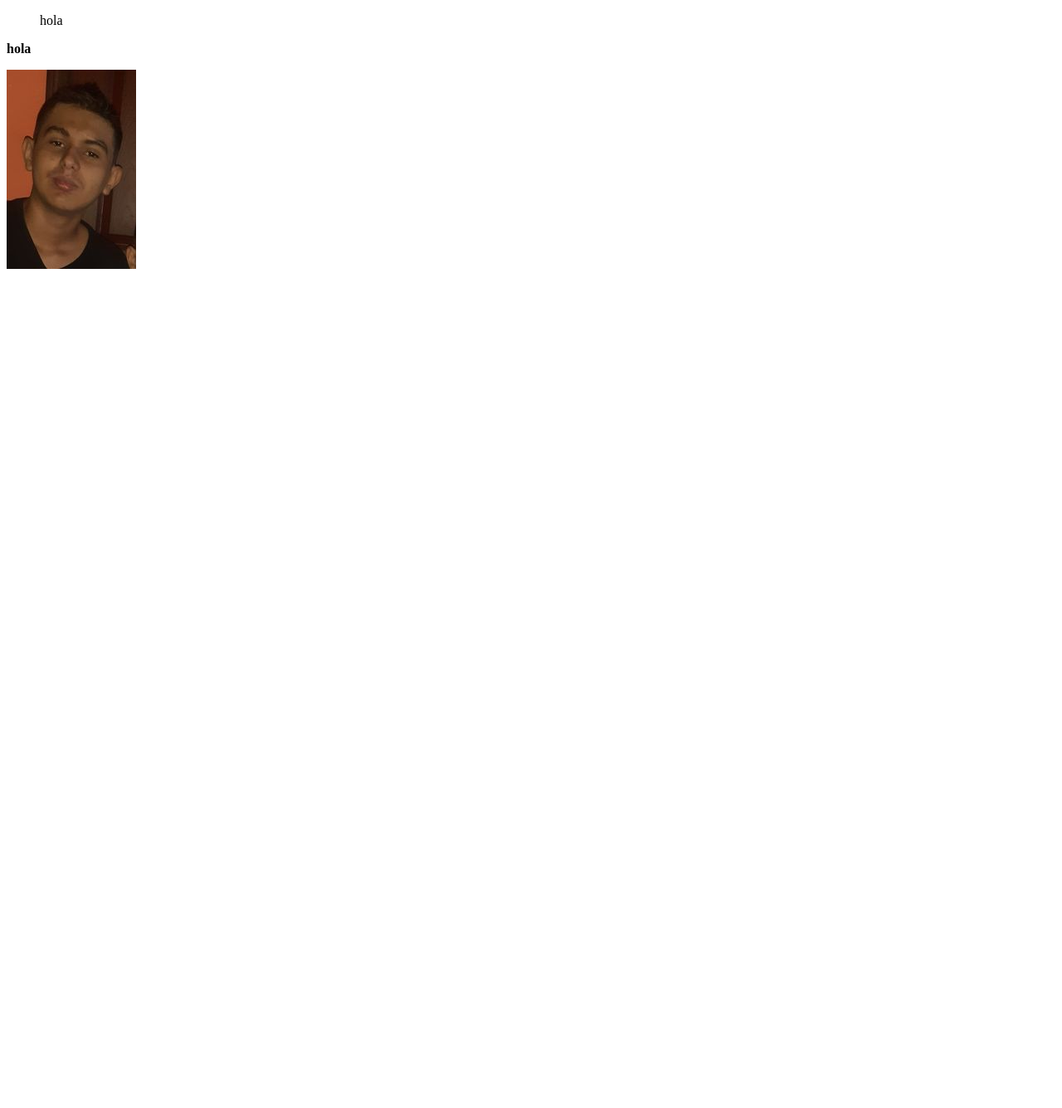
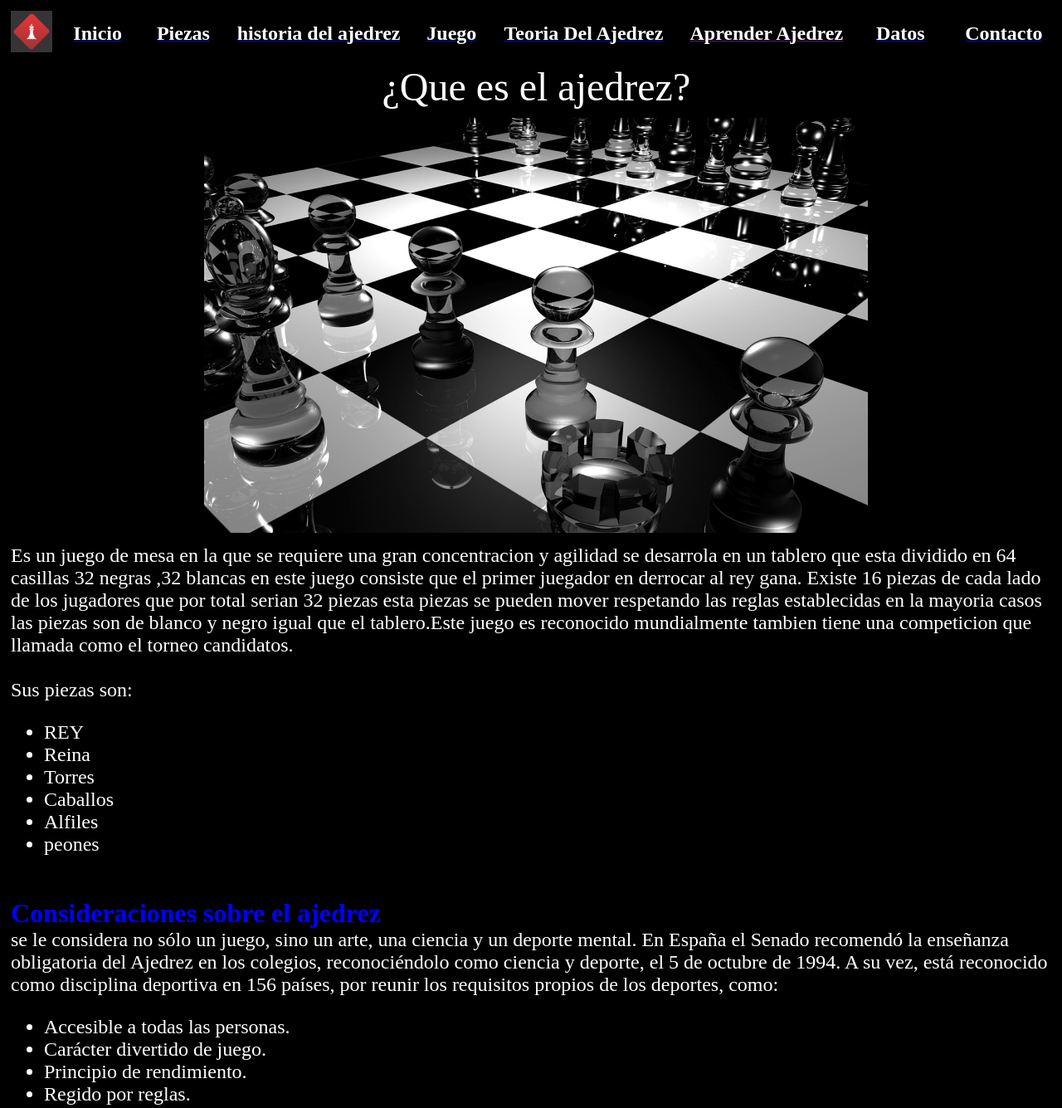
Before and after one commit to javierf89/javier, a plain HTML site: page index.html in a window 1280 px wide. Shown: the whole page at 83% size. Before the commit the page ends 800 px from the top, so only its background shows below. Drawn offline with Linux system fonts and the light colour scheme.

Commit message:
comienzo

```diff
--- a/index.html
+++ b/index.html
@@ -6,12 +6,60 @@
     <meta name="viewport" content="width=device-width, initial-scale=1.0">
     <title>Document</title>
 </head>
-<body>
+<body bgcolor="black">
 
-<ol>
-    <il>hola</il>
-</ol>
-<p> <strong> hola </strong></p>
-<img src="jostin.jpg" >
+    <table  cellpadding="5px" cellspacing="0xp" width="101%"   >
+        <tr bgcolor="BLACK" align="left">
+            <td  width="10" height="100%" align= "center"><img src="logo.jpg" width="50"</td>
+            <td align="center"><a href="index.html"><font color="white" size="5"><strong>Inicio</strong></font></a></font></td>
+            <td align= "center"><a href="piezas.html"><font color="white" size="5"><strong>Piezas</strong></font></a></td>
+            <td align="center"><a href="Historia del ajedrez.html"><font color ="white" size="5"><strong>historia del ajedrez</strong></font></a></td>
+            <td align="center"><a href="Juego.html"><font color ="white" size="5"><strong>Juego</strong></font></a></td>
+            <td align="center"><a href="Teoria del ajedrez.html"><font color ="white" size="5"><strong>Teoria Del Ajedrez</strong></font></a></td>
+            <td align= "center"><a href=""><font color ="white" size="5"><strong>Aprender Ajedrez</strong></font></a></td>
+            <td align= "center"><a href="Datos.html"><font color ="white" size="5"><strong>Datos</strong></font></a></td>
+            <td align= "center"><a href="Contacto.html"><font color ="white" size="5"><strong>Contacto</strong></font></a></td>
+       </tr>
+       <tr>
+        <td align="center" colspan="9"><font color="white" size="50">¿Que es el ajedrez?</font></td>
+       </tr>
+       <tr><td align="center"colspan ="9"><img src="tablero.jpg" width="800"</td></tr>
+       <tr>
+           <td colspan ="9"><font size="5"color ="white">Es un juego de mesa en la que se requiere una gran concentracion y agilidad se desarrola en un tablero que esta dividido en 64 casillas 32 negras ,32 blancas en este juego consiste que el primer juegador en derrocar al rey gana.
+                Existe 16 piezas de cada lado de los jugadores que por total serian 32 piezas esta piezas se pueden mover respetando las reglas establecidas en la mayoria casos las piezas son de blanco y negro igual que el tablero.Este juego es reconocido mundialmente tambien tiene una competicion que llamada como el torneo candidatos.
+                <br>
+                <br> Sus piezas son:
+                <br>
+                <ul >
+                    <li>REY</li>
+                    <li>Reina</li>
+                    <li>Torres</li>
+                    <li>Caballos</li>
+                    <li>Alfiles</li>
+                    <li>peones</li>
+                </ul>
+                </font>
+                <br> <font color="blue"size="6"><strong>Consideraciones sobre el ajedrez</strong></font>
+                <br>
+                <font color ="white" size="5">se le considera no sólo un juego, sino un arte, una ciencia y un deporte mental. En España el Senado recomendó la enseñanza obligatoria del Ajedrez en los colegios, reconociéndolo como ciencia y deporte, el 5 de octubre de 1994. A su vez, está reconocido como disciplina deportiva en 156 países, por reunir los requisitos propios de los deportes, como:
+                <ul>
+                    <li>
+                        Accesible a todas las personas.
+                    </li>
+
+                    <li>
+                        Carácter divertido de juego.
+                    </li>
+                    <li>Principio de rendimiento.</li>
+                    <li>Regido por reglas.</li>
+                </ul>
+                </font>
+
+            </td>
+       </tr>
+    </table>
+
+
+
 </body>
 </html>
```
Also changed, not shown: Aprender Ajedrez.html (added, +24 -0 lines), Contacto.html (added, +24 -0 lines), Datos.html (added, +24 -0 lines), Historia del ajedrez.html (added, +24 -0 lines), Juego.html (added, +24 -0 lines), Teoria del ajedrez.html (added, +24 -0 lines), examen.html (deleted, +0 -12 lines), piezas.html (added, +24 -0 lines), logo.jpg (added), tablero.jpg (added).
